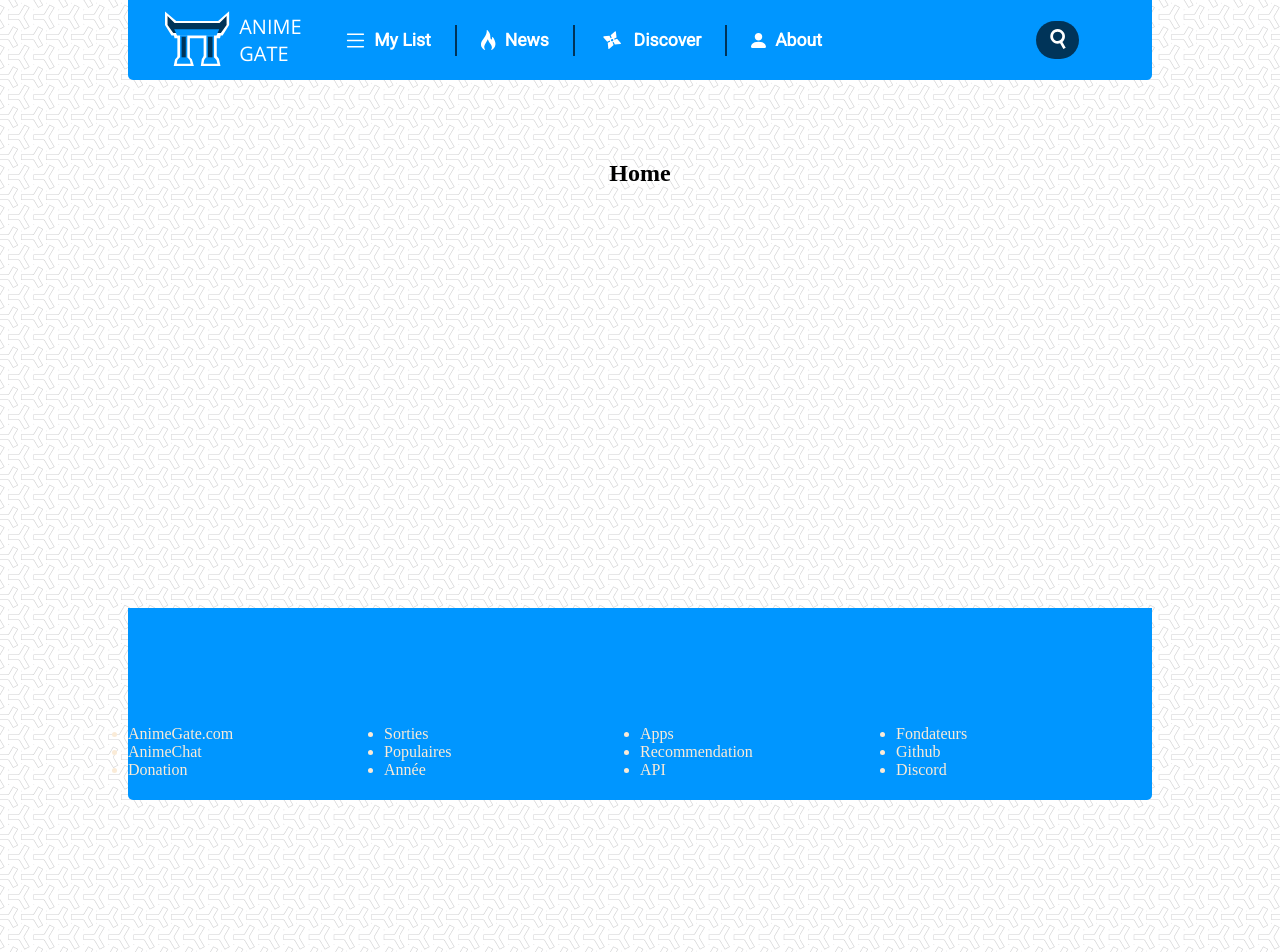
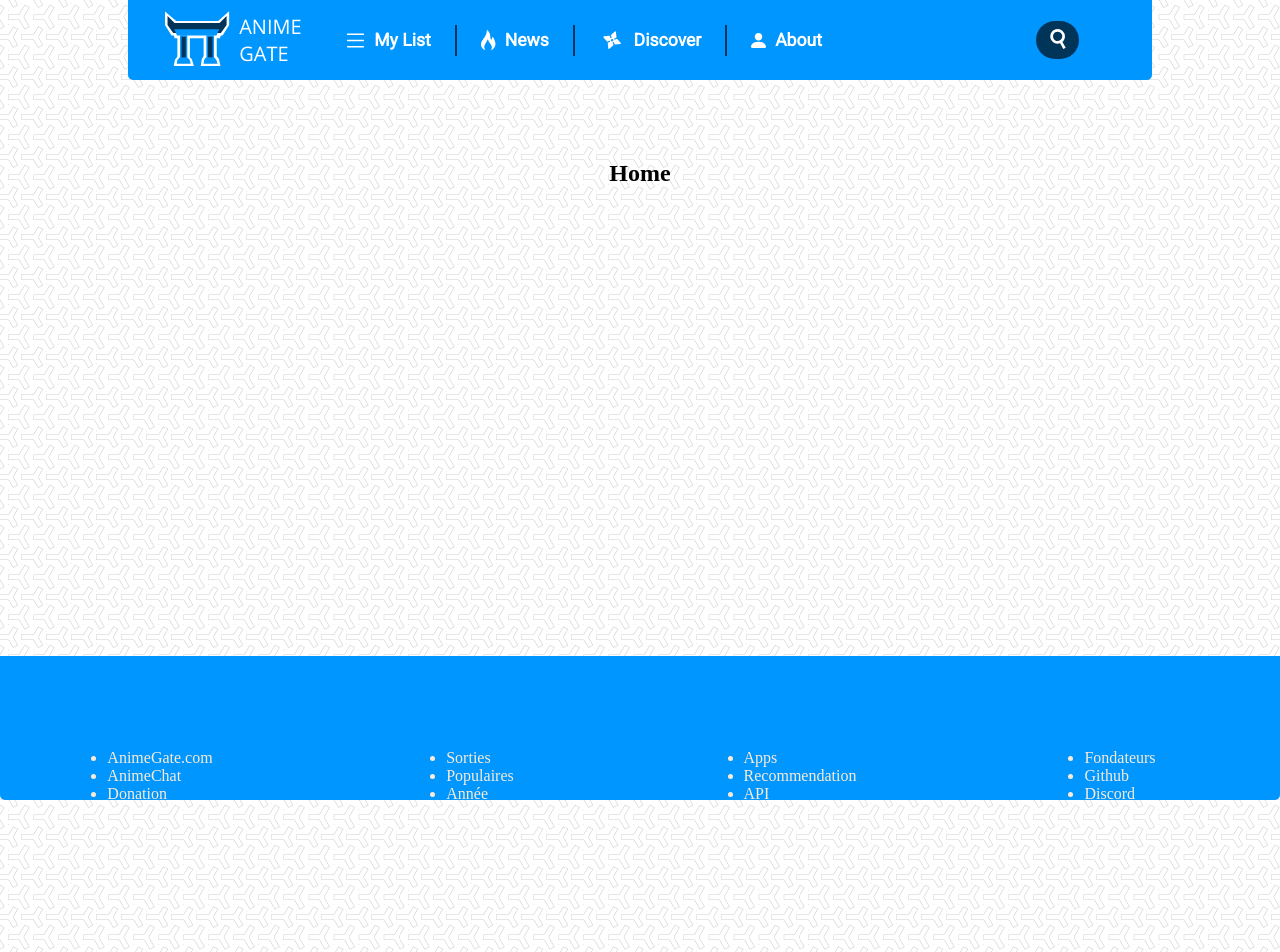
Before and after one commit to samazinfar/anime-gate, a React (Create React App) app: page / in a window 1280 px wide. Shown: the top 952 px of the page. Built offline with nearby package versions, Linux system fonts and the light colour scheme; a web font is replaced by a local one.

Commit message:
finalisation du footer

```diff
--- a/src/App.css
+++ b/src/App.css
@@ -7,8 +7,8 @@
   color: antiquewhite;
   padding-top: 3em;
   bottom: 0;
-  width: 80vw;
-  max-width: 1300px;
+  width: 100%;
+  justify-content: center;
   height: 5rem;
   border-radius: 0px 0px 5px 5px;
   display: flex;
--- a/src/components/Footer.css
+++ b/src/components/Footer.css
@@ -2,57 +2,56 @@
   position:fixed;
   bottom:0;
   background-color: #0096ff;
-  width: 80vw;
-  max-width: 1300px;
-  height: 9rem;
+  width: 100%;
+  justify-content: center;
+  height: 6rem;
   border-radius: px 5px 5px 5px;
   display: flex;
-  align-items: center;
   flex-wrap: column;
 }
 .container {
   display: flex;
   padding-top: 3em;
   bottom: 0;
-  width: 80vw;
-  max-width: 1300px;
-  height: 9rem;
+  width: 100%;
+  justify-content: center;
+  height: 6rem;
   border-radius: 0px 0px 5px 5px;
   align-items: center;
-  flex-wrap: column;
+  flex-wrap: wrap;
 }
 .row {
   display: flex;
   padding-top: 3em;
   bottom: 0;
-  width: 80vw;
-  max-width: 1300px;
-  height: 9rem;
+  width: 100%;
+  justify-content: center;
+  height: 6rem;
   border-radius: 0px 0px 5px 5px;
   align-items: center;
-  flex-wrap: column;
+  flex-wrap: wrap;
 }
 
 .column {
   display: flex;
   padding-top: 3em;
   bottom: 0;
-  width: 80vw;
-  max-width: 1300px;
-  height: 9rem;
+  width: 100%;
+  justify-content: center;
+  height: 6rem;
   border-radius: 0px 0px 5px 5px;
   align-items: center;
-  flex-wrap: column;
+  flex-wrap: wrap;
 }
 
 .small {
   display: flex;
   padding-top: 3em;
   bottom: 0;
-  width: 80vw;
-  max-width: 1300px;
-  height: 9rem;
+  width: 100%;
+  justify-content: center;
+  height: 6rem;
   border-radius: 0px 0px 5px 5px;
   align-items: center;
-  flex-wrap: column;
+  flex-wrap: wrap;
 }
```
Also changed, not shown: Horloge2.js (renamed from src/Horloge2.js).
